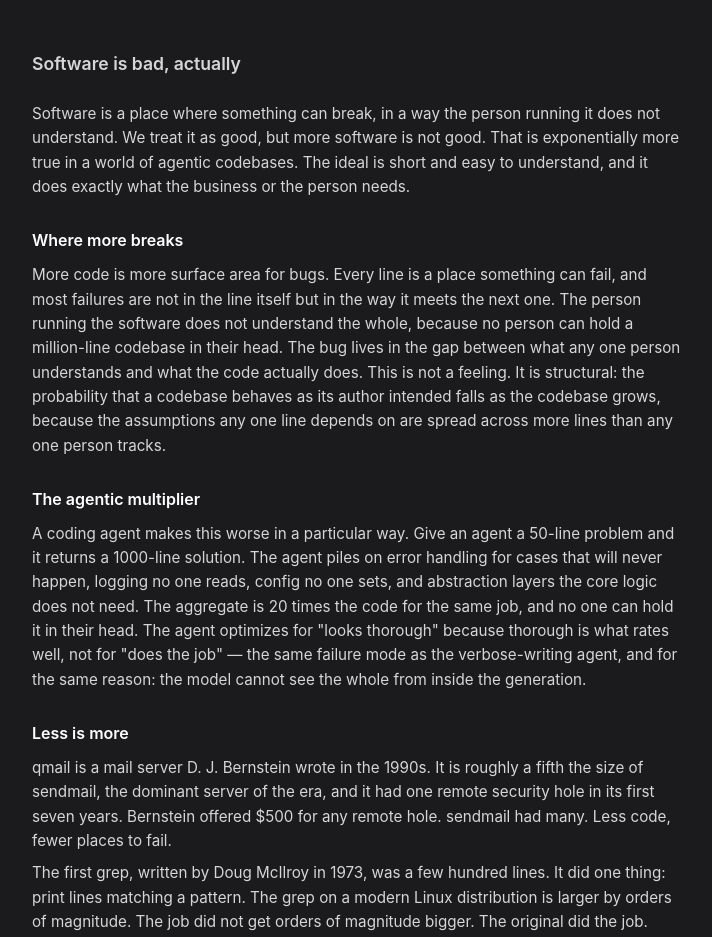
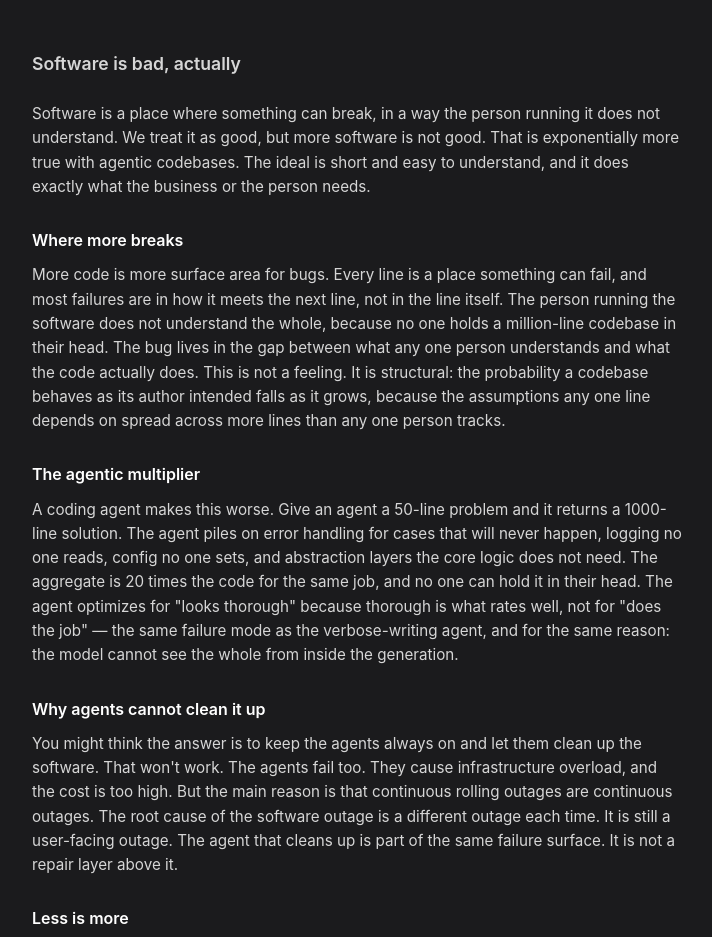
Before and after one commit to adityavram/adityavram.github.io, a plain HTML site: page docs/notes/0005-software-is-bad-actually.html in a window 1280 px wide. Shown: the top 937 px of the page, without its empty margins (283-995 px from the left). Drawn offline with Linux system fonts and the light colour scheme.

Commit message:
note: add 'why agents cannot clean it up' section; trim per writing skill

```diff
--- a/docs/notes/0005-software-is-bad-actually.html
+++ b/docs/notes/0005-software-is-bad-actually.html
@@ -31,11 +31,13 @@ ul.notes li{margin:.4rem 0}
 </head>
 <body>
 <h1>Software is bad, actually</h1>
-<p>Software is a place where something can break, in a way the person running it does not understand. We treat it as good, but more software is not good. That is exponentially more true in a world of agentic codebases. The ideal is short and easy to understand, and it does exactly what the business or the person needs.</p>
+<p>Software is a place where something can break, in a way the person running it does not understand. We treat it as good, but more software is not good. That is exponentially more true with agentic codebases. The ideal is short and easy to understand, and it does exactly what the business or the person needs.</p>
 <h2>Where more breaks</h2>
-<p>More code is more surface area for bugs. Every line is a place something can fail, and most failures are not in the line itself but in the way it meets the next one. The person running the software does not understand the whole, because no person can hold a million-line codebase in their head. The bug lives in the gap between what any one person understands and what the code actually does. This is not a feeling. It is structural: the probability that a codebase behaves as its author intended falls as the codebase grows, because the assumptions any one line depends on are spread across more lines than any one person tracks.</p>
+<p>More code is more surface area for bugs. Every line is a place something can fail, and most failures are in how it meets the next line, not in the line itself. The person running the software does not understand the whole, because no one holds a million-line codebase in their head. The bug lives in the gap between what any one person understands and what the code actually does. This is not a feeling. It is structural: the probability a codebase behaves as its author intended falls as it grows, because the assumptions any one line depends on spread across more lines than any one person tracks.</p>
 <h2>The agentic multiplier</h2>
-<p>A coding agent makes this worse in a particular way. Give an agent a 50-line problem and it returns a 1000-line solution. The agent piles on error handling for cases that will never happen, logging no one reads, config no one sets, and abstraction layers the core logic does not need. The aggregate is 20 times the code for the same job, and no one can hold it in their head. The agent optimizes for &quot;looks thorough&quot; because thorough is what rates well, not for &quot;does the job&quot; — the same failure mode as the verbose-writing agent, and for the same reason: the model cannot see the whole from inside the generation.</p>
+<p>A coding agent makes this worse. Give an agent a 50-line problem and it returns a 1000-line solution. The agent piles on error handling for cases that will never happen, logging no one reads, config no one sets, and abstraction layers the core logic does not need. The aggregate is 20 times the code for the same job, and no one can hold it in their head. The agent optimizes for &quot;looks thorough&quot; because thorough is what rates well, not for &quot;does the job&quot; — the same failure mode as the verbose-writing agent, and for the same reason: the model cannot see the whole from inside the generation.</p>
+<h2>Why agents cannot clean it up</h2>
+<p>You might think the answer is to keep the agents always on and let them clean up the software. That won&#x27;t work. The agents fail too. They cause infrastructure overload, and the cost is too high. But the main reason is that continuous rolling outages are continuous outages. The root cause of the software outage is a different outage each time. It is still a user-facing outage. The agent that cleans up is part of the same failure surface. It is not a repair layer above it.</p>
 <h2>Less is more</h2>
 <p>qmail is a mail server D. J. Bernstein wrote in the 1990s. It is roughly a fifth the size of sendmail, the dominant server of the era, and it had one remote security hole in its first seven years. Bernstein offered $500 for any remote hole. sendmail had many. Less code, fewer places to fail.</p>
 <p>The first grep, written by Doug McIlroy in 1973, was a few hundred lines. It did one thing: print lines matching a pattern. The grep on a modern Linux distribution is larger by orders of magnitude. The job did not get orders of magnitude bigger. The original did the job.</p>
```
Also changed, not shown: docs/feed.xml (+7 -3 lines), docs/llms-full.txt, 2 other files.
